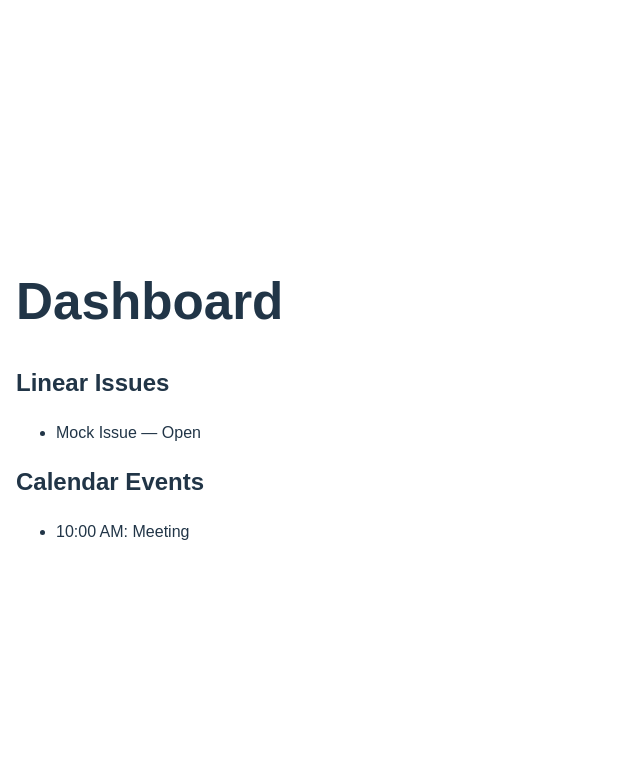
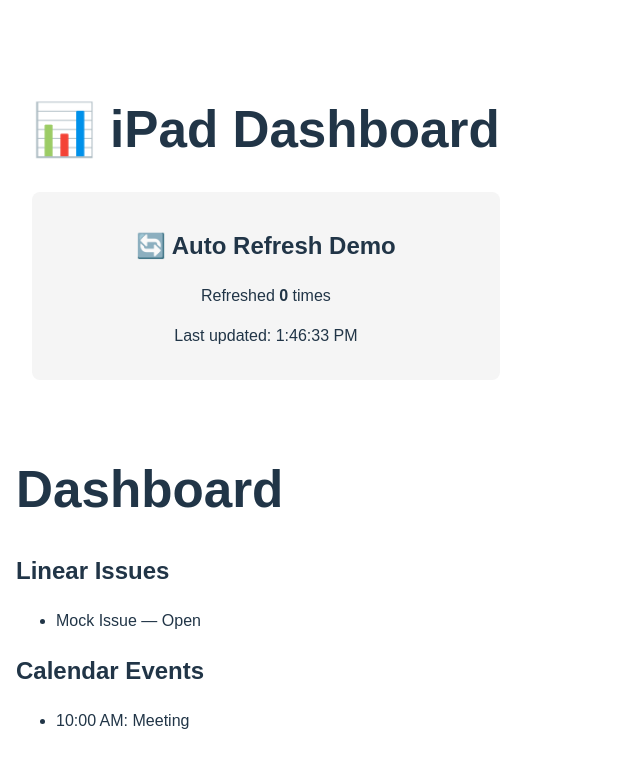
Before and after one commit to ceshew/ipad-dashboard, a React (Vite) app: page / in a window 1280 px wide. Shown: the top 768 px of the page, without its empty margins (0-640 px from the left). Built offline with nearby package versions, Linux system fonts and the light colour scheme.

Commit message:
add auto refresh logic

```diff
--- a/src/App.jsx
+++ b/src/App.jsx
@@ -1,4 +1,5 @@
 import { useEffect, useState } from 'react';
+import { AutoRefreshCard } from "./components/AutoRefreshCard";
 
 function App() {
   const [linear, setLinear] = useState([]);
@@ -10,6 +11,11 @@
   }, []);
 
   return (
+    <>
+    <div style={{ padding: "2rem", fontFamily: "sans-serif" }}>
+			<h1>📊 iPad Dashboard</h1>
+			<AutoRefreshCard />
+		</div>
     <div style={{ fontFamily: 'sans-serif', padding: '1rem' }}>
       <h1>Dashboard</h1>
       <section>
@@ -21,6 +27,7 @@
         <ul>{calendar.map(e => <li key={e.id}>{e.time}: {e.title}</li>)}</ul>
       </section>
     </div>
+    </>
   );
 }
 
--- /dev/null
+++ b/src/components/AutoRefreshCard.tsx
@@ -0,0 +1,28 @@
+import { useEffect, useState } from "react";
+
+export const AutoRefreshCard = () => {
+	const [refreshCount, setRefreshCount] = useState(0);
+	const [lastUpdated, setLastUpdated] = useState(new Date());
+
+	useEffect(() => {
+		const interval = setInterval(() => {
+			setRefreshCount((prev) => prev + 1);
+			setLastUpdated(new Date());
+		}, 10000); // every 10 seconds
+
+		return () => clearInterval(interval);
+	}, []);
+
+	return (
+		<div style={{
+			background: "#f5f5f5",
+			padding: "1rem",
+			borderRadius: "0.5rem",
+			textAlign: "center"
+		}}>
+			<h2>🔄 Auto Refresh Demo</h2>
+			<p>Refreshed <strong>{refreshCount}</strong> times</p>
+			<p>Last updated: {lastUpdated.toLocaleTimeString()}</p>
+		</div>
+	);
+};
```
